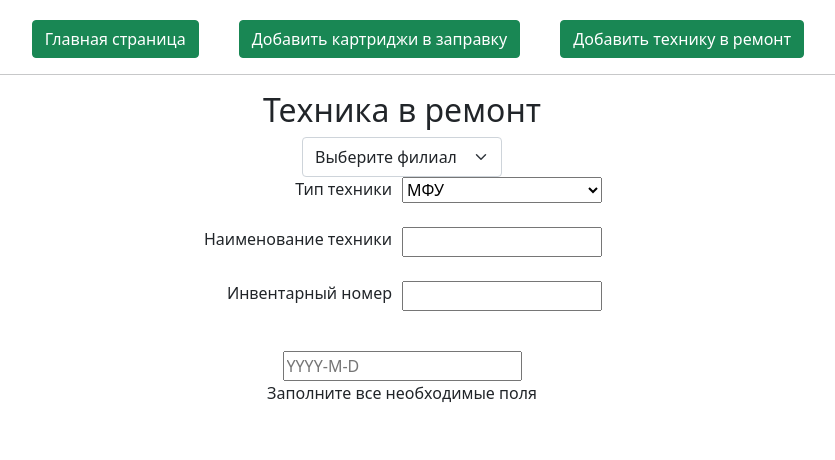
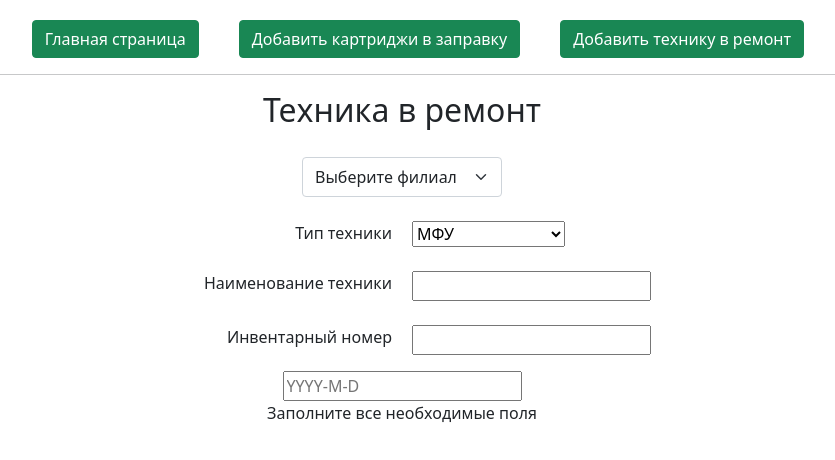
Before and after one commit to achabalov/cartridges, a React (Create React App) app: page /addFormEquipment in a window 1280 px wide. Shown: the top 460 px of the page, without its empty margins (238-1073 px from the left). Built offline with nearby package versions, Linux system fonts and the light colour scheme.

Commit message:
not work

```diff
--- a/src/App.scss
+++ b/src/App.scss
@@ -1,7 +1,5 @@
 .App {
   text-align: center;
-  height: 100vh;
-  width: 100vw;
 
   .__nav__ul {
     display: flex;
--- a/src/components/Cartridges/FormCartridges/FormCartridge.js
+++ b/src/components/Cartridges/FormCartridges/FormCartridge.js
@@ -5,7 +5,11 @@ import ModalCartridgeForm from "../ModalAddForm/ModalCartridgeForm";
 import Cartridge from "../CartridgeList/Cartridge";
 import FormAplication from "../FormApplication/FormApplication";
 import "./FormCartridge.scss";
-import { SHOW_MODAL_ADD_CARTRIDGE, ADD_BRANCH_CARTRIDGES, DEVICE_FILTER_BRANCH } from "../../../redux/types";
+import {
+  SHOW_MODAL_ADD_CARTRIDGE,
+  ADD_BRANCH_CARTRIDGES,
+  DEVICE_FILTER_BRANCH,
+} from "../../../redux/types";
 
 export function FormCartridge() {
   const dispatch = useDispatch();
@@ -22,10 +26,13 @@ export function FormCartridge() {
 
   return (
     <>
+      <h2>Картриджи в заправку</h2>
       <form className={"form__container"} onSubmit={submitHandler}>
         <div className="form__container__contols">
-          <label className="form-label">Выберите свой филиал</label>
-          <SelectBranch add={ADD_BRANCH_CARTRIDGES} filter={DEVICE_FILTER_BRANCH}/>
+          <SelectBranch
+            add={ADD_BRANCH_CARTRIDGES}
+            filter={DEVICE_FILTER_BRANCH}
+          />
           <ModalCartridgeForm />
         </div>
       </form>
--- a/src/components/Cartridges/FormCartridges/FormCartridge.scss
+++ b/src/components/Cartridges/FormCartridges/FormCartridge.scss
@@ -1,10 +1,5 @@
-// .form__container {
-//     display: flex;
-//     flex-flow: column nowrap;
-
-//     height: 100%;
-//     &__contols {
-//         width: 30%;
-//         margin: 0 auto;
-//     }
-// }
+.form__container__contols {
+    display: flex;
+    flex-flow: row nowrap;
+    justify-content: center;
+}
--- a/src/components/Devices/FormDevice.scss
+++ b/src/components/Devices/FormDevice.scss
@@ -1,35 +1,36 @@
 .form {
     display: flex;
-    flex-flow: column wrap;
+    flex-flow: column nowrap;
     align-items: center;
+    // border: 1px solid gray;
+    // border-radius: 10px;
+    width: 50%;
+    margin: 0 auto;
+    padding: 20px 0;
+    @media screen and (min-width: 400px) {
+        min-width: 500px;
+    }
 
     .device__form {
         display: flex;
-        flex-direction: row;
+        flex-flow: row wrap;
         justify-content: center;
-        width: 800px;
+        width: 100%;
+
         &__label {
             display: flex;
             flex-flow: row wrap;
             justify-content: flex-end;
-            flex: 0 1 400px;
-            width: 400px;
-            > * {
-                display: flex;
-                width: 400px;
-                justify-content: flex-end;
-                padding-right: 10px;
-            }
+            width: 50%;
+            padding-right: 10px;
         }
+
         &__input {
             display: flex;
-            flex: 1 0 auto;
-            flex-flow: row nowrap;
+            flex-flow: row wrap;
             justify-content: flex-start;
-            width: 400px;
-            > * {
-                width: 200px;
-            }
+            width: 50%;
+            padding-left: 10px;
         }
     }
 }
--- a/src/components/Equipment/Equipment.js
+++ b/src/components/Equipment/Equipment.js
@@ -9,11 +9,11 @@ export default function Equipment() {
     return (
         <div className='equipment'>
                 <SelectBranch />
-            <hr style={{width: '60%'}}/>
+            <hr style={{width: '70%'}}/>
             <div className='__cartridges'>
                 <SelectBranchRequest />
             </div>
-            <hr style={{width: '80%'}}/>
+            <hr style={{width: '90%'}}/>
             <div className='__devices'>
                 <Devices />
             </div>
```
Also changed, not shown: src/components/Devices/FormDevices.js (+1 -55 lines).
